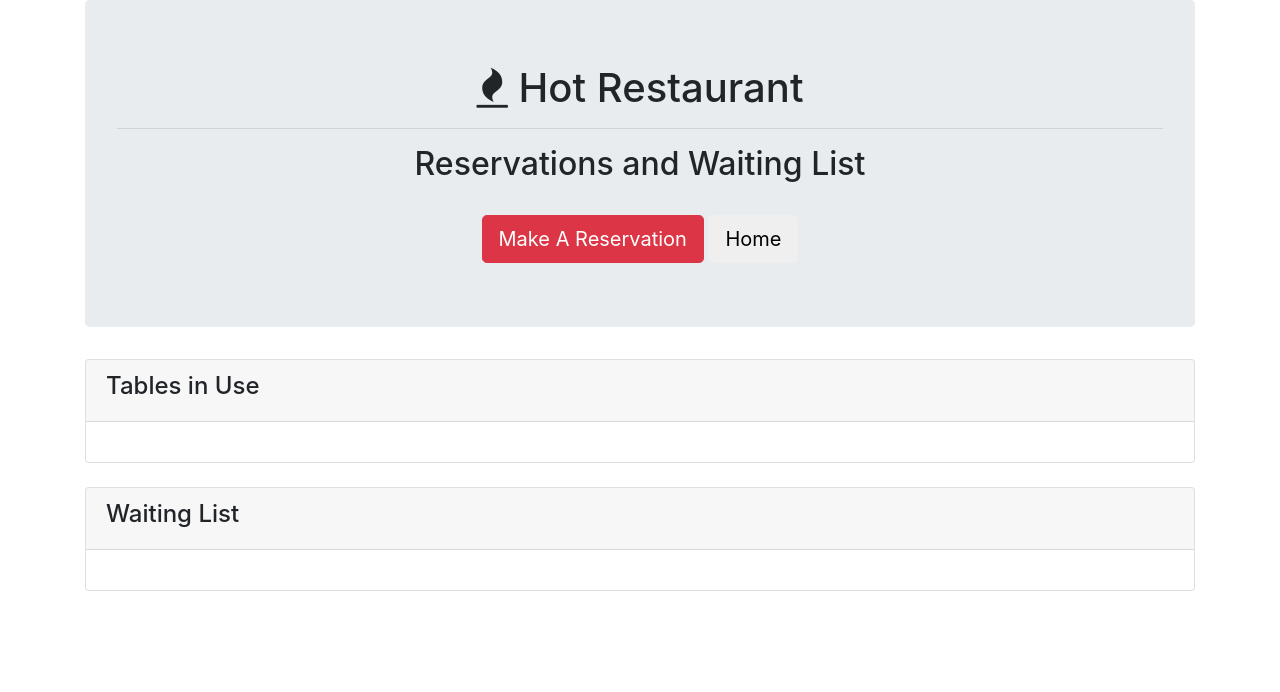
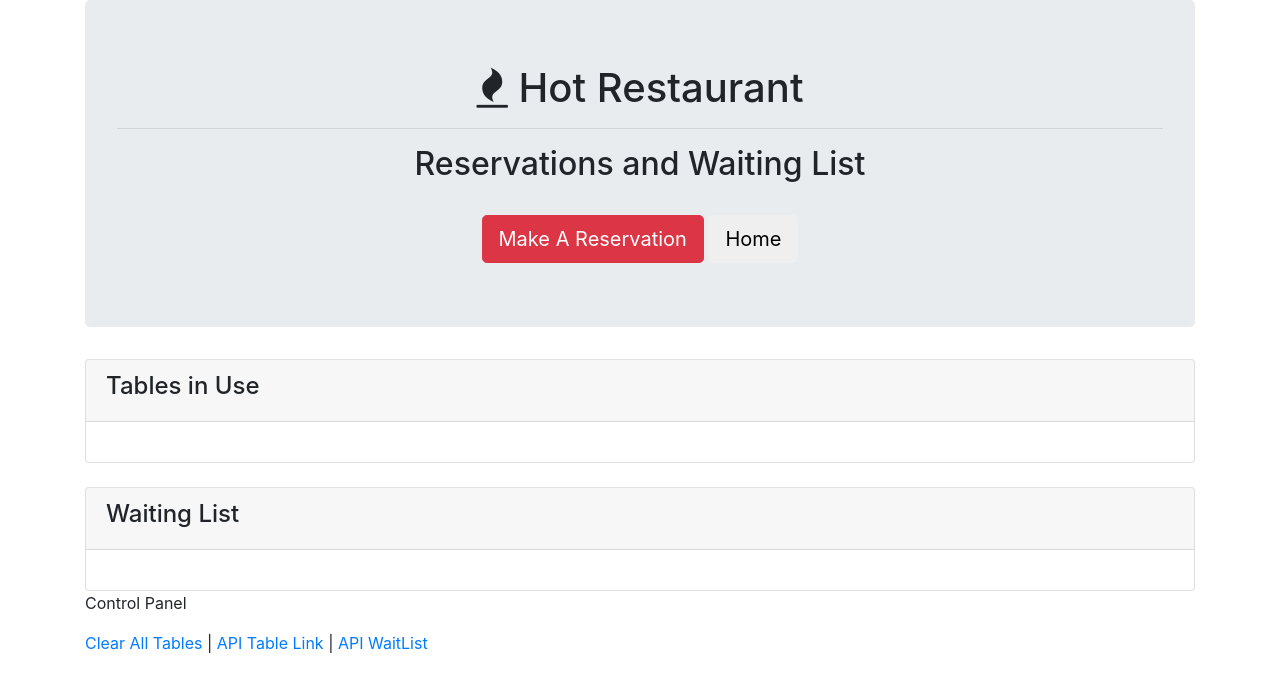
Before and after one commit to Dylan-Casanova/hottest_restaurant_around, a website: page view.html in a window 1280 px wide. Drawn offline with nearby package versions, Linux system fonts and the light colour scheme.

Commit message:
added footer control panel - non-functional

```diff
--- a/view.html
+++ b/view.html
@@ -54,7 +54,8 @@
 
     <!-- Control Panel in Footer?-->
     <footer>
-
+      <p>Control Panel</p>
+      <p><a href="#">Clear All Tables</a> | <a href="#">API Table Link</a> | <a href="#">API WaitList</a></p>
     </footer>
   </div>
 </body>
```
